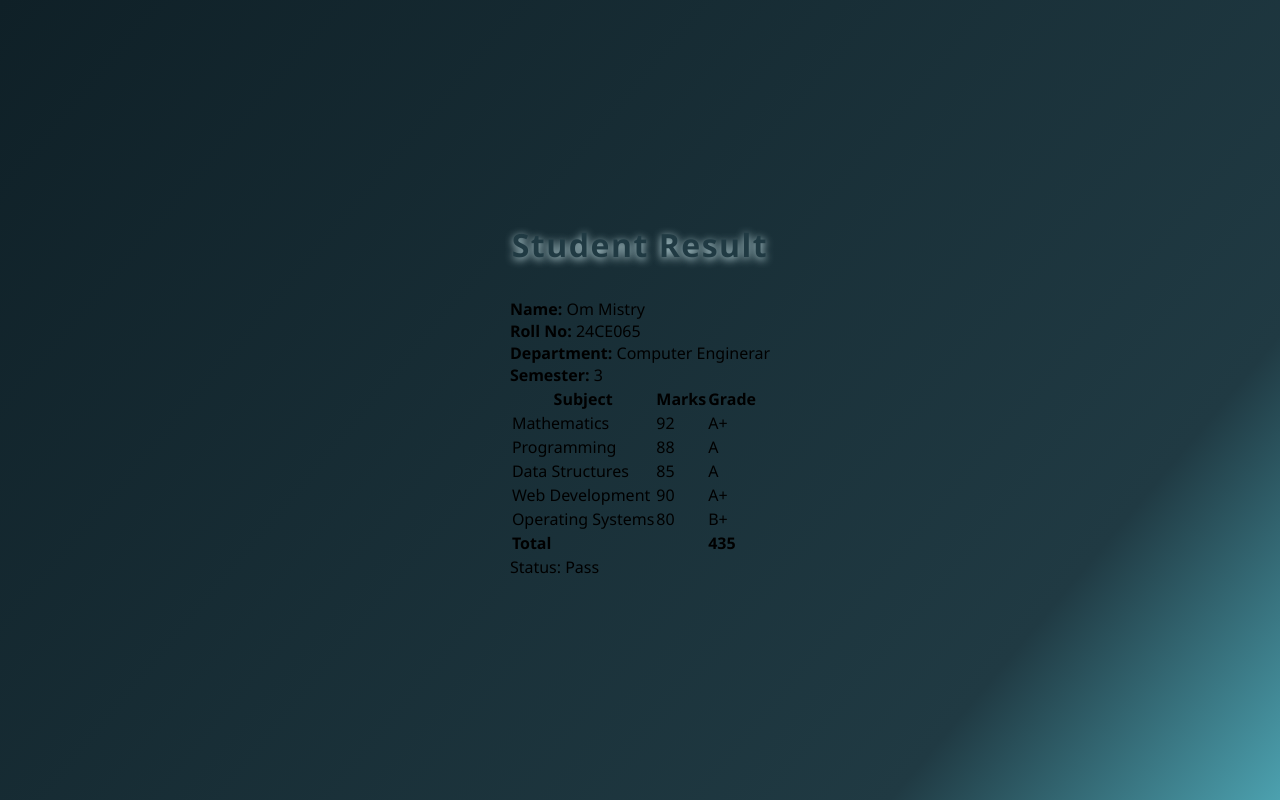
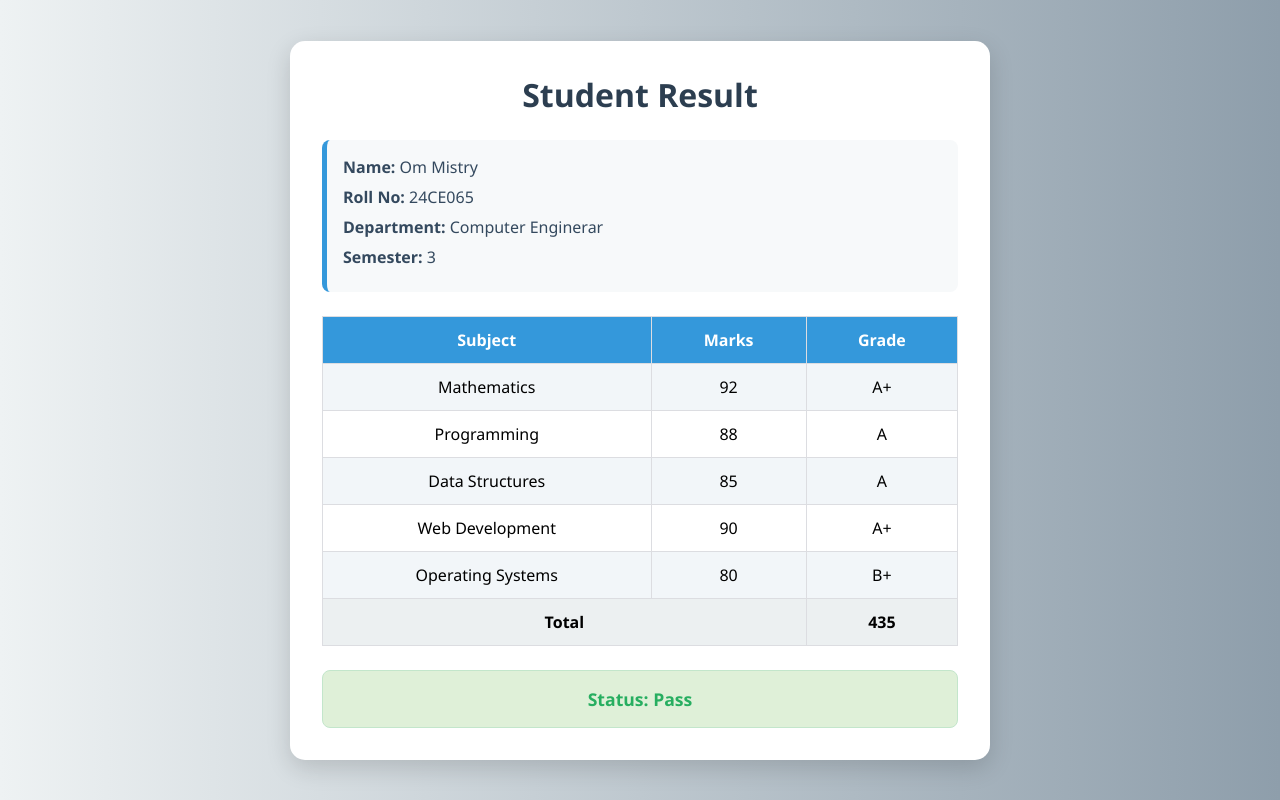
Before and after one commit to ommistry223/Web-Dev, a PHP site: page /result.html in a window 1280 px wide. Run offline with PHP 8.4, Linux system fonts and the light colour scheme.

Commit message:
Final commit

```diff
--- a/Code/Charusat/index.css
+++ b/Code/Charusat/index.css
@@ -70,7 +70,7 @@ a:link
      box-shadow: 0 4px 12px rgba(0, 0, 0, 0.6);
 }
 img{
-    margin: 5px 0 5px 130px ;
+    margin: 5px 0 5px 90px ;
     height: 60px;
 }
 .bar{
@@ -110,7 +110,7 @@ img{
     border-radius: 5px;
 }
 .link{
-    margin-right: 130px;
+    margin-right: 90px;
     display: flex;
     justify-content: center;
 }
--- a/Code/Charusat/index.html
+++ b/Code/Charusat/index.html
@@ -33,8 +33,8 @@
             <a class="bar" href="#">Programmes</a>
             <a class="bar" href="#">Reserch</a>
             <a class="bar" href="event.html">Event</a>
-            <a class="bar" href="Student_Dashbord.html">Event</a>
-            <a class="bar" href="feedback.html">Event</a>
+            <a class="bar" href="Student_Dashbord.html">Dashbord</a>
+            <a class="bar" href="feedback.html">Feedback</a>
             <a class="bar" href="login.html">Login</a>
             <a class="bar" href="register.html">Register</a>
 
--- a/Code/Charusat/result.css
+++ b/Code/Charusat/result.css
@@ -1,169 +1,107 @@
+/* result.css */
+
 * {
     margin: 0;
     padding: 0;
     box-sizing: border-box;
+    font-family: 'Segoe UI', Tahoma, Geneva, Verdana, sans-serif;
 }
 
 body {
+    background: linear-gradient(to right, #eef2f3, #8e9eab);
+    min-height: 100vh;
     display: flex;
     justify-content: center;
     align-items: center;
-    min-height: 100vh;
-    background: linear-gradient(130deg, #0f2027 0%, #203a43 80%, #4ca1af 100%);
-    font-family: 'Segoe UI', 'Lucida Sans', Arial, sans-serif;
+    padding: 2rem;
 }
 
-.main {
-    border-radius: 24px;
-    background: linear-gradient(120deg, #f3f4f6 60%, #c4e0e5 100%);
-    padding: 48px 40px 32px 40px;
-    box-shadow: 0 10px 32px rgba(15,32,39,0.18);
-    min-width: 340px;
-    max-width: 420px;
+.result-container {
+    background-color: #ffffff;
+    padding: 2rem;
+    border-radius: 15px;
+    box-shadow: 0 8px 24px rgba(0, 0, 0, 0.15);
     width: 100%;
-    animation: fadeIn 0.8s;
-    display: flex;
-    flex-direction: column;
-    align-items: center;
+    max-width: 700px;
+    transition: all 0.3s ease-in-out;
 }
 
-@keyframes fadeIn {
-    from { opacity: 0; transform: translateY(30px);}
-    to { opacity: 1; transform: translateY(0);}
+.result-container h1 {
+    text-align: center;
+    margin-bottom: 1.5rem;
+    color: #2c3e50;
+    font-size: 2rem;
 }
 
-h1 {
-    text-align: center;
-    margin-bottom: 32px;
-    font-size: 2rem;
-    color: #203a43;
-    font-weight: 700;
-    letter-spacing: 1.5px;
-    text-shadow: 0 2px 8px #c4e0e5;
-    width: 100%;
+.student-info {
+    margin-bottom: 1.5rem;
+    padding: 1rem;
+    background-color: #f7f9fa;
+    border-left: 5px solid #3498db;
+    border-radius: 8px;
 }
 
-form {
-    width: 100%;
-    display: flex;
-    flex-direction: column;
-    gap: 18px;
+.student-info div {
+    margin-bottom: 0.5rem;
+    color: #34495e;
+    font-size: 1rem;
 }
 
-.form-row {
-    display: flex;
-    align-items: center;
-    gap: 12px;
+.result-table {
     width: 100%;
+    border-collapse: collapse;
+    margin-bottom: 1.5rem;
 }
 
-.form-row label {
-    flex: 0 0 130px;
-    text-align: right;
-    color: #203a43;
+.result-table th,
+.result-table td {
+    padding: 0.75rem 1rem;
+    text-align: center;
+    border: 1px solid #dcdde1;
     font-size: 1rem;
-    font-weight: 500;
-    margin-right: 8px;
 }
 
-.form-row input {
-    flex: 1;
-    border: none;
-    border-radius: 10px;
-    padding: 12px;
-    background: #e0e7ff;
-    color: #222;
-    font-size: 1.08rem;
-    font-weight: 500;
-    transition: border 0.3s, box-shadow 0.3s, background 0.2s;
-    box-shadow: 0 2px 10px rgba(76, 161, 175, 0.10);
+.result-table thead {
+    background-color: #3498db;
+    color: white;
 }
 
-.form-row input:focus {
-    outline: none;
-    border: 2px solid #4ca1af;
-    box-shadow: 0 0 12px #4ca1af;
-    background: #fff;
+.result-table tbody tr:nth-child(odd) {
+    background-color: #f2f6f9;
 }
 
-.button {
-    display: flex;
-    justify-content: center;
-    text-align: center;
-    margin-top: 18px;
-    width: 100%;
+.result-table tfoot {
+    background-color: #ecf0f1;
+    font-weight: bold;
 }
 
-.button button {
-    cursor: pointer;
-    border: none;
-    padding: 14px 0;
-    border-radius: 24px;
-    width: 100%;
-    background: linear-gradient(90deg, #4ca1af 60%, #203a43 100%);
-    color: #fff;
-    font-size: 1.15rem;
-    font-weight: 700;
-    letter-spacing: 1px;
-    transition: background 0.3s, transform 0.2s, box-shadow 0.2s;
-    box-shadow: 0 2px 12px rgba(76,161,175,0.12);
+.result-status {
+    text-align: center;
+    padding: 1rem;
+    background-color: #dff0d8;
+    color: #3c763d;
+    border: 1px solid #c3e6cb;
+    border-radius: 8px;
+    font-weight: bold;
+    font-size: 1.1rem;
 }
 
-.button button:hover {
-    transform: translateY(-2px) scale(1.04);
-    background: linear-gradient(90deg, #203a43 60%, #4ca1af 100%);
-    box-shadow: 0 4px 16px #4ca1af55;
-}
-
-.button button:active {
-    background: #4ca1af;
-    color: #203a43;
-}
-
-.button button:disabled {
-    background: #e0e7ff;
-    color: #aaa;
-    cursor: not-allowed;
-    box-shadow: none;
-}
-
-.have-account {
-    text-align: center;
-    margin-top: 12px;
-    font-size: 1rem;
-    color: #203a43;
-    width: 100%;
-}
-
-a {
-    text-decoration: none;
-    color: #4ca1af;
-    font-weight: 600;
-    transition: color 0.2s, text-shadow 0.2s;
-}
-
-a:hover {
-    color: #203a43;
-    text-shadow: 0 0 8px #4ca1af;
-    text-decoration: underline;
+.pass {
+    color: #27ae60;
 }
 
 @media (max-width: 600px) {
-    .main {
-        padding: 24px 8px;
-        min-width: unset;
-        max-width: 98vw;
+    .result-container {
+        padding: 1rem;
     }
-    h1 {
-        font-size: 1.3rem;
+
+    .result-table th,
+    .result-table td {
+        padding: 0.5rem;
+        font-size: 0.9rem;
     }
-    .form-row {
-        flex-direction: column;
-        align-items: stretch;
-        gap: 4px;
-    }
-    .form-row label {
-        text-align: left;
-        margin-bottom: 2px;
+
+    .student-info div {
+        font-size: 0.9rem;
     }
 }
```
